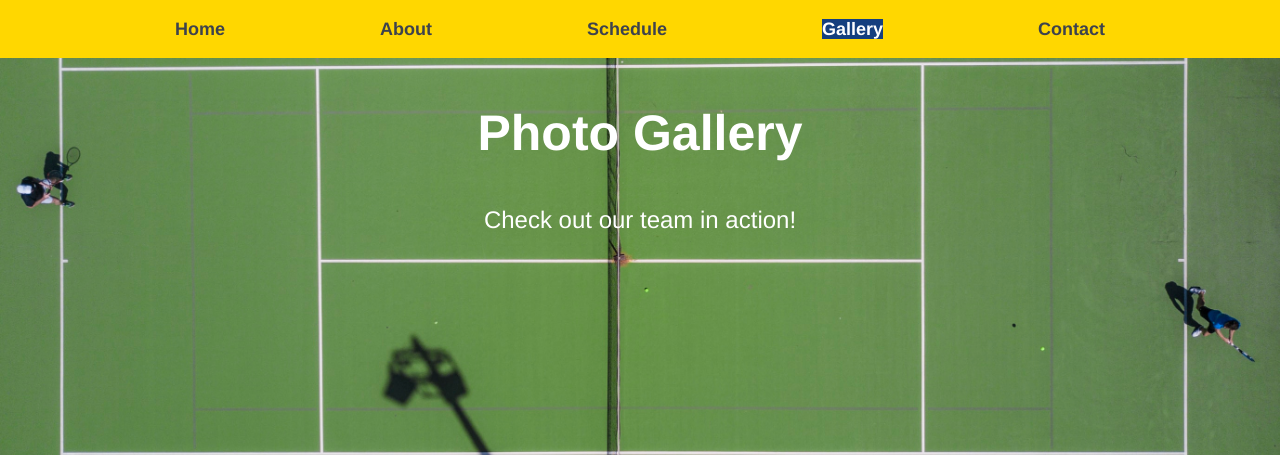
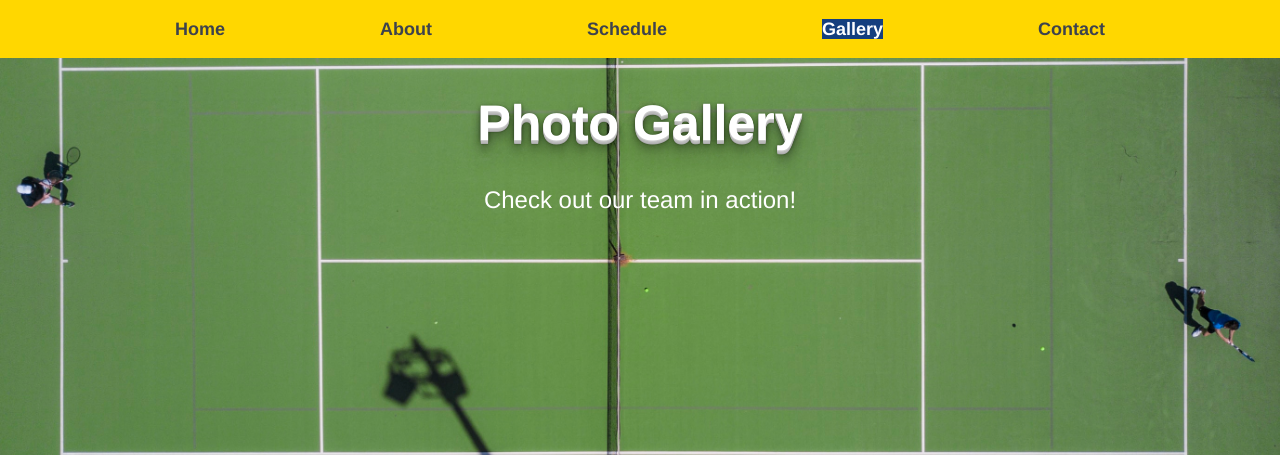
Before and after one commit to Mollyb4/portfoliodraft2, a plain HTML site: page gallery.html in a window 1280 px wide. Shown: the top 455 px of the page. Drawn offline with Linux system fonts and the light colour scheme.

Commit message:
added shadow effect to gallery

```diff
--- a/css/style.css
+++ b/css/style.css
@@ -6,15 +6,16 @@ html{
 body{
   background-color: #122166;
   font-size: 18px;
-  font-family: 'Helvetica';
+  font-family: 'Helvetica', 'Times New Roman';
   margin: 0;
   padding: 0;
+  line-height: 1.0;
 }
 
 h1{
   font-size: 50px;
   line-height: 1;
-  padding: 50px 0;
+  padding: 40px 0;
   text-align: center;
   color: white;
 }
@@ -193,7 +194,7 @@ input[type=submit]:hover {
 }
 
 .flex-container a:focus{
-  border: 2px solid #6C7A89;
+  border: 2px solid #122166;
 }
 
 header{
@@ -248,6 +249,25 @@ header{
 /*end animation*/
 /* reference for animation css link: https://codepen.io/FrankieDoodie/pen/dgVGad*/
 
+.index-gallery{
+  color: #fff;
+  font-size: 50px;
+  font-weight: bold;
+  font-family: Helvetica;
+  text-shadow:
+    0 0.5px 0 #ccc,
+    0 1px 0 #c9c9c9,
+    0 2px 0 #bbb,
+    0 3px 0 #b9b9b9,
+    0 4px 0 #aaa,
+    0 5px 1px rgba(0,0,0,.1),
+    0 0 5px rgba(0,0,0,.1),
+    0 1px 3px rgba(0,0,0,.3),
+    0 3px 5px rgba(0,0,0,.2),
+    0 5px 10px rgba(0,0,0,.25),
+    0 10px 10px rgba(0,0,0,.2),
+    0 20px 20px rgba(0,0,0,.15);
+}
 
 header p{
   color: white;
@@ -348,12 +368,12 @@ img {
 
 .trips{
   grid-column: 2/ span 1;
-  grid-row: 4/ span 1;
+  grid-row: 5/ span 1;
 }
 
 .matches{
   grid-column: 2/ span 1;
-  grid-row: 5/ span 1;
+  grid-row: 7/ span 1;
 }
 
 .womens{
@@ -399,7 +419,7 @@ img {
 
 .column {
   flex: 25%;
-  max-width: 25%;
+
   padding: 4px, 4px;
   flex: 100%;
   max-width: 100%;
@@ -410,7 +430,6 @@ img {
   vertical-align: middle;
   width: 100%;
 }
-
 
 
 
```
